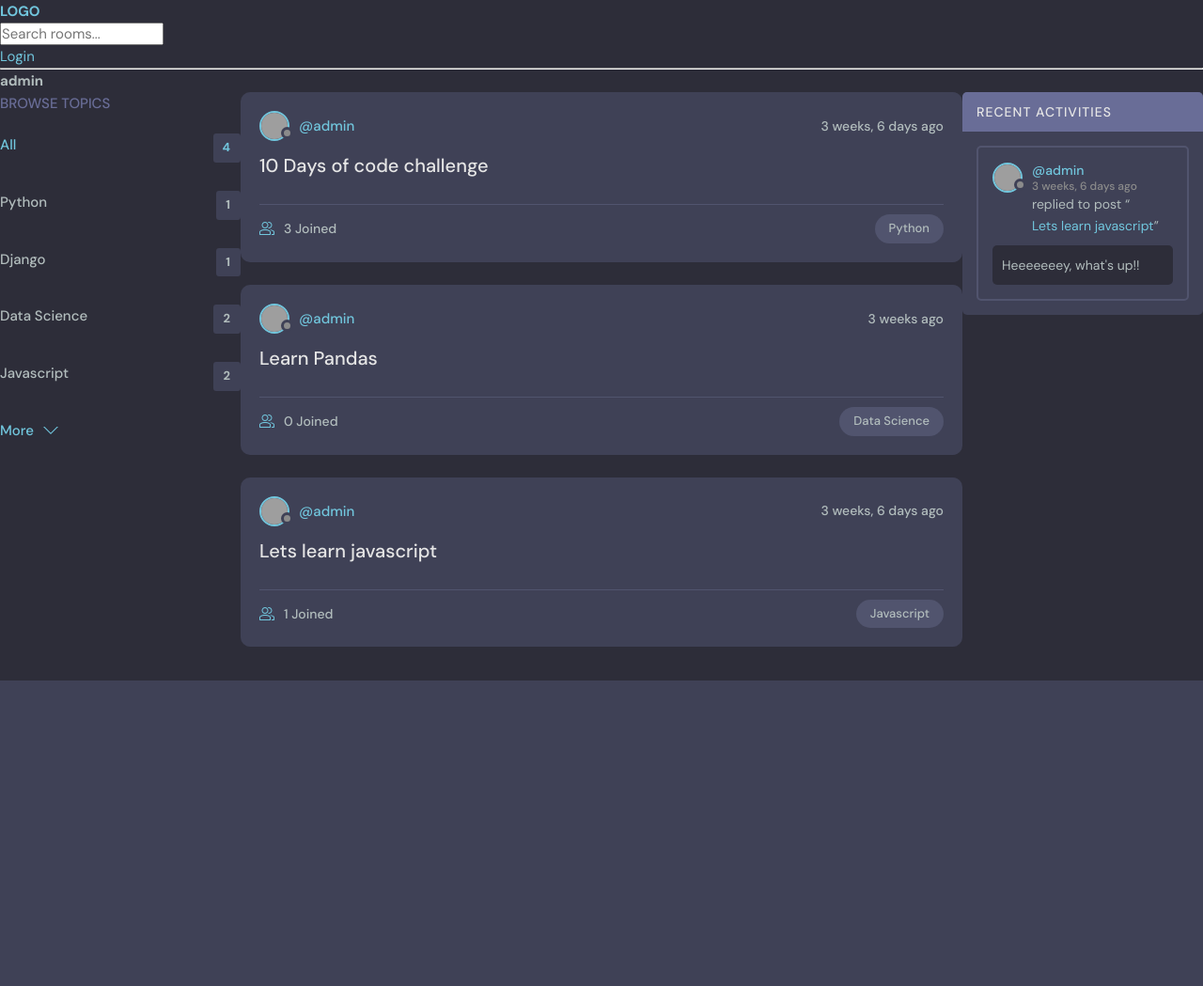
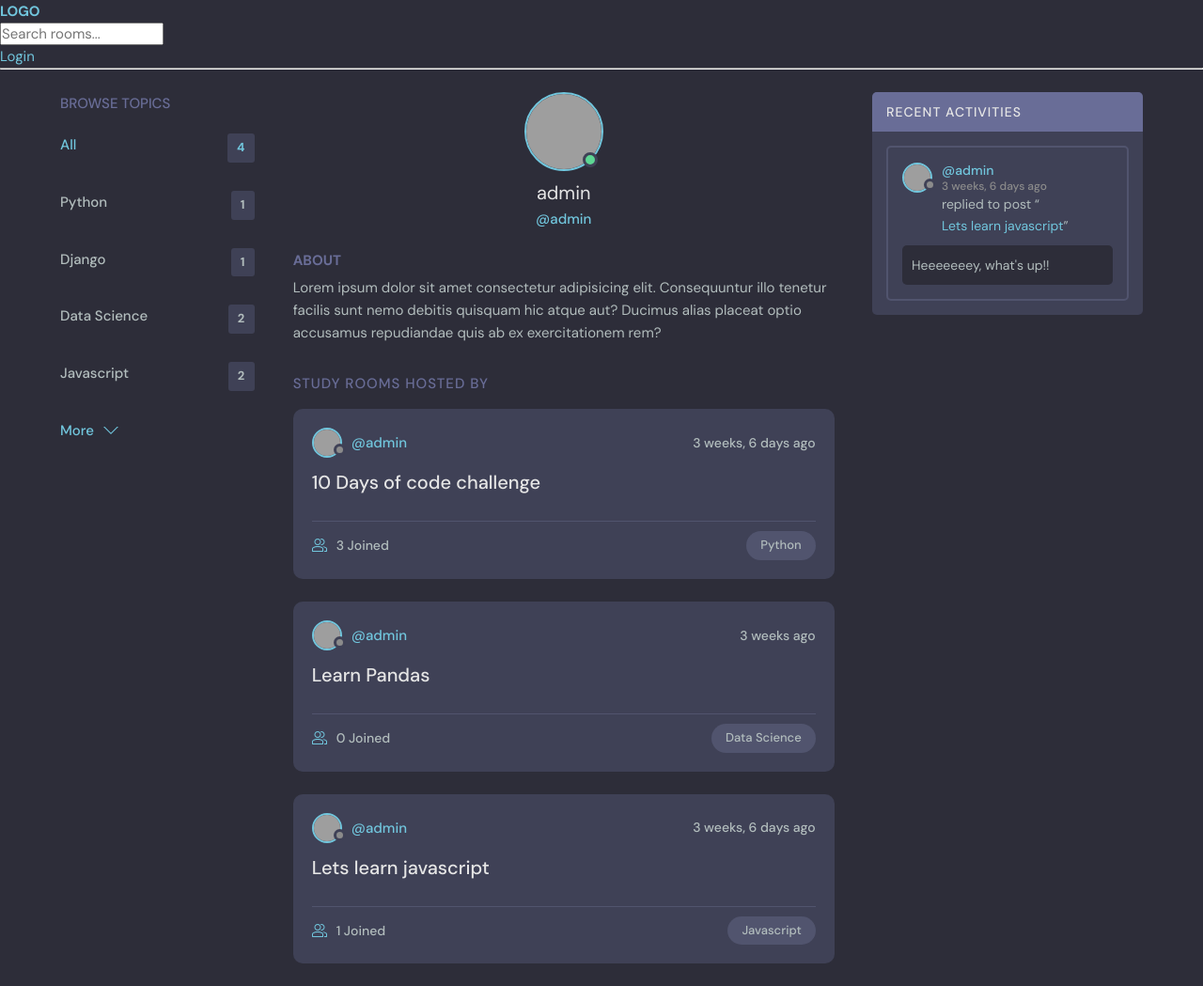
Before and after one commit to pere49/studybud_django_tutorial, a Django app: page /profile/1 in a window 1280 px wide. Shown: the part 76-1125 px from the top of the page at 94% size. Before the commit the page ends 800 px from the top, so only its background shows below. Run offline with Django 5.2, Linux system fonts and the light colour scheme; data comes from the database, SQL or seed files in the repository; grey boxes are pictures that could not be loaded.

Commit message:
added theme to profile page

```diff
--- a/base/templates/base/profile.html
+++ b/base/templates/base/profile.html
@@ -1,25 +1,56 @@
 {% extends 'main.html' %}
 
 {% block content %}
-<style>
-    .profile-container{
-        display: grid;
-        grid-template-columns: 1fr 3fr 1fr;
-    }
-</style>
-
-<h1>{{user.username}}</h1>
-
-<div class="profile-container">
+  <main class="profile-page layout layout--3">
+    <div class="container">
+      <!-- Topics Start -->
       <div>
         {% include 'base/topics_component.html' %}
+      </div>
+      <!-- Topics End -->
+
+      <!-- Room List Start -->
+      <div class="roomList">
+        <div class="profile">
+          <div class="profile__avatar">
+            <div class="avatar avatar--large active">
+              <img src="https://randomuser.me/api/portraits/men/11.jpg" />
+            </div>
+          </div>
+          <div class="profile__info">
+            <h3>{{user.username}}</h3>
+            <p>@{{user.username}}</p>
+            {% if request.user == user %}
+            <a href="{% url 'update-user' user.id %}" class="btn btn--main btn--pill">Edit Profile</a>
+            {% endif %}
+          </div>
+          <div class="profile__about">
+            <h3>About</h3>
+            <p>
+              Lorem ipsum dolor sit amet consectetur adipisicing elit. Consequuntur illo tenetur
+              facilis sunt nemo debitis quisquam hic atque aut? Ducimus alias placeat optio
+              accusamus repudiandae quis ab ex exercitationem rem?
+            </p>
+          </div>
+        </div>
+
+        <div class="roomList__header">
+          <div>
+            <h2>Study Rooms Hosted by {{request.user.username}}</a>
+            </h2>
+          </div>
         </div>
         <div>
           {% include 'base/feed_component.html' %}
         </div>
+      </div>
+      <!-- Room List End -->
+
+      <!-- Activities Start -->
       <div>
         {% include 'base/activity_component.html' %}
       </div>
+      <!-- Activities End -->
     </div>
-
-{% endblock content %}
+  </main>
+{% endblock %}
```
Also changed, not shown: base/templates/base/profile_old.html (added, +25 -0 lines). Lines whose indentation alone changed are shown as unchanged.
